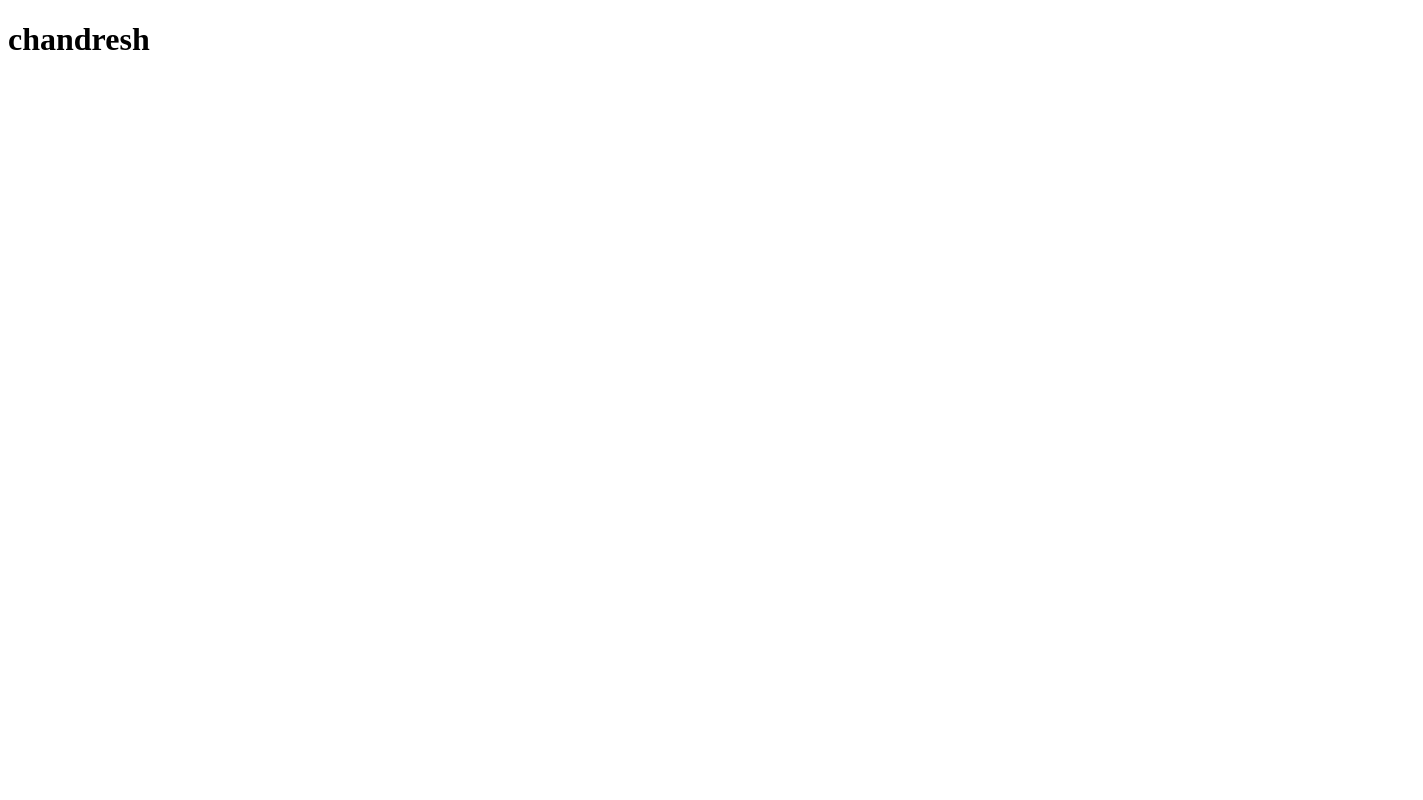
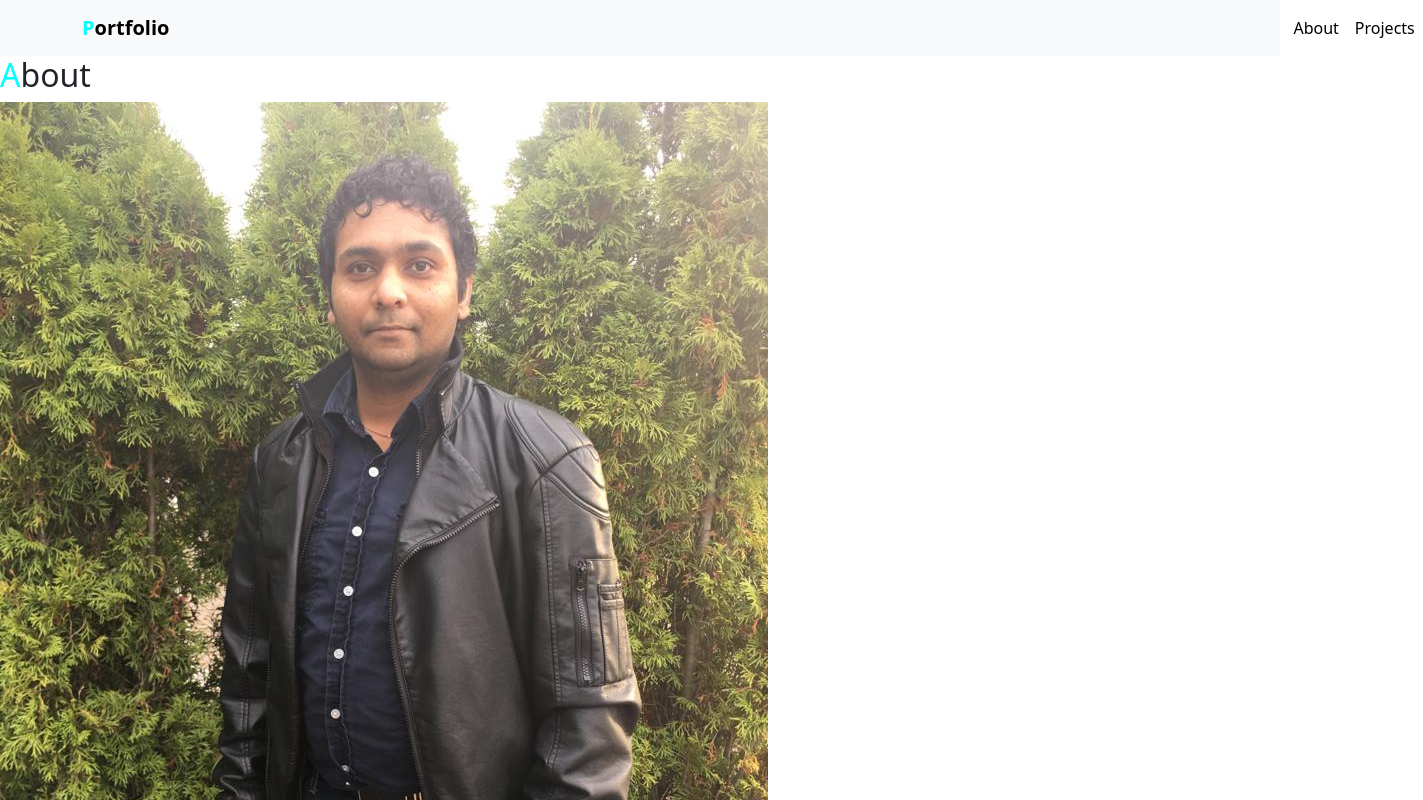
Before and after one commit to patelchandresh522/portfolio_chand, a plain HTML site: page index.html in a window 1280 px wide. Shown: the top 800 px of the page, 1423 px wide, since content can reach past the window. Drawn offline with nearby package versions, Linux system fonts and the light colour scheme.

Commit message:
chandresh

```diff
--- a/index.html
+++ b/index.html
@@ -4,11 +4,37 @@
     <meta charset="UTF-8">
     <meta http-equiv="X-UA-Compatible" content="IE=edge">
     <meta name="viewport" content="width=device-width, initial-scale=1.0">
-    <link rel="stylesheet" href="./style.css">
-    <title>Document</title>
+    <title>Portfolio</title>
+    <link rel = "stylesheet" href="./style.css">
+    <link rel="stylesheet" href="https://cdn.jsdelivr.net/npm/bootstrap@5.3.0-alpha1/dist/css/bootstrap.min.css">
 </head>
 <body>
-    <h1>chandresh</h1>
+    <nav class="navbar navbar-expand-lg bg-body-tertiary">
+        <div class="container">
+          <a class="navbar-brand title-icon" href="#"><span class="font-primary">P</span>ortfolio</a>
+          <button class="navbar-toggler" type="button" data-bs-toggle="collapse" data-bs-target="#navbarText" aria-controls="navbarText" aria-expanded="false" aria-label="Toggle navigation">
+            <span class="navbar-toggler-icon"></span>
+          </button>
+          <div class="collapse navbar-collapse" id="navbarText">
+            <ul class="navbar-nav me-auto mb-2 mb-lg-0">
+              <li class="nav-item">
+                <a class="nav-link active" href="#">About</a>
+              </li>
+              <li class="nav-item">
+                <a class="nav-link active" href="#">Projects</a>
+              </li>
 
+            </ul>
+
+          </div>
+        </div>
+      </nav>
+
+      <div id="about">
+        <h2><span class="font-primary">A</span>bout</h2>
+        <img src="./img/IMG_2585.JPG" />
+
+
+      </div>
 </body>
 </html>
--- a/style.css
+++ b/style.css
@@ -0,0 +1,16 @@
+body{
+    font-family: monospace, sans-serif;
+}
+
+.font-primary{
+    color: aqua;
+}
+
+.title-icon{
+    font-size: 20px;
+    font-weight: bold;
+}
+
+div#navbarText {
+    padding-left: 1100px;
+}
```
Also changed, not shown: img/IMG_2585.JPG (added).
